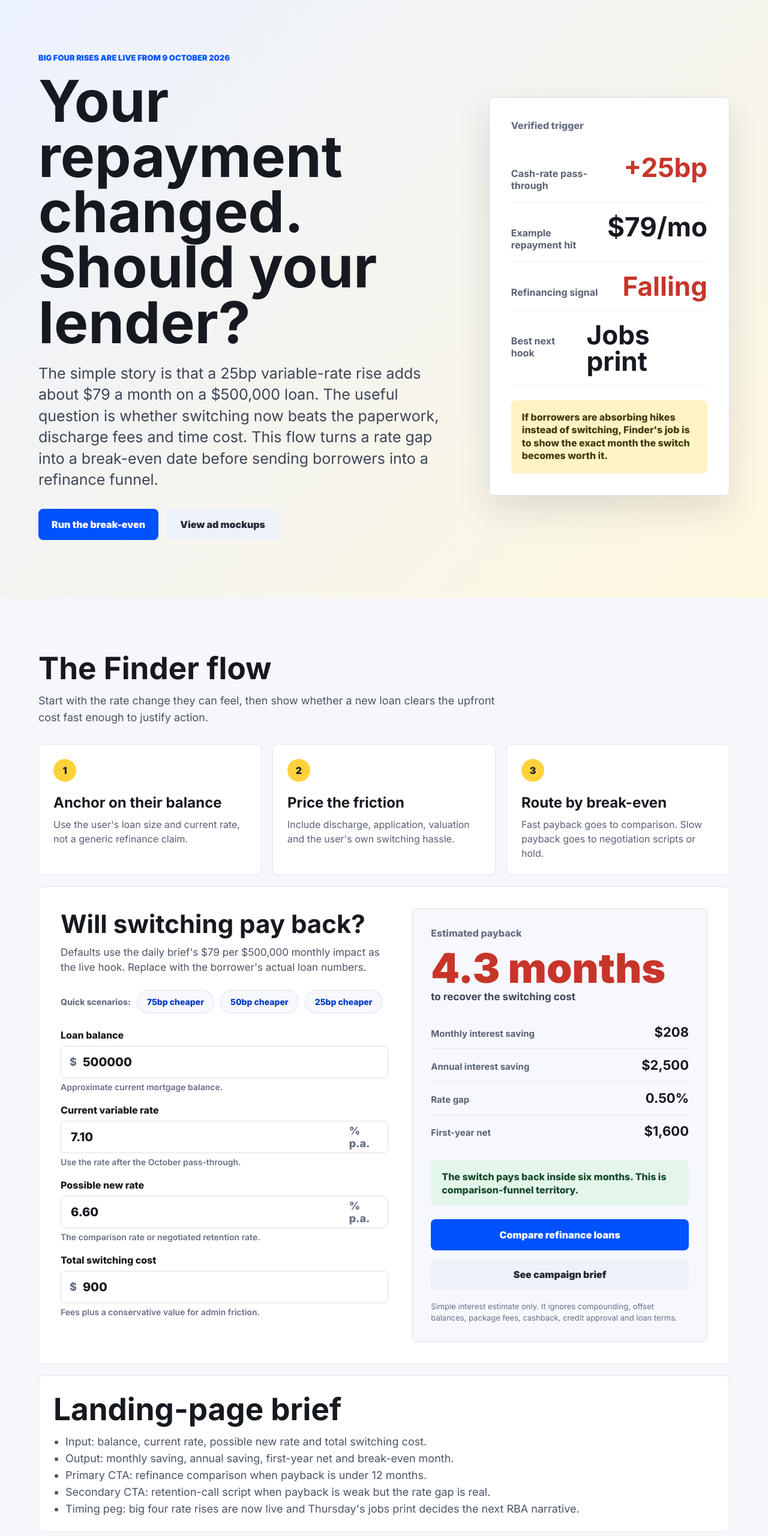
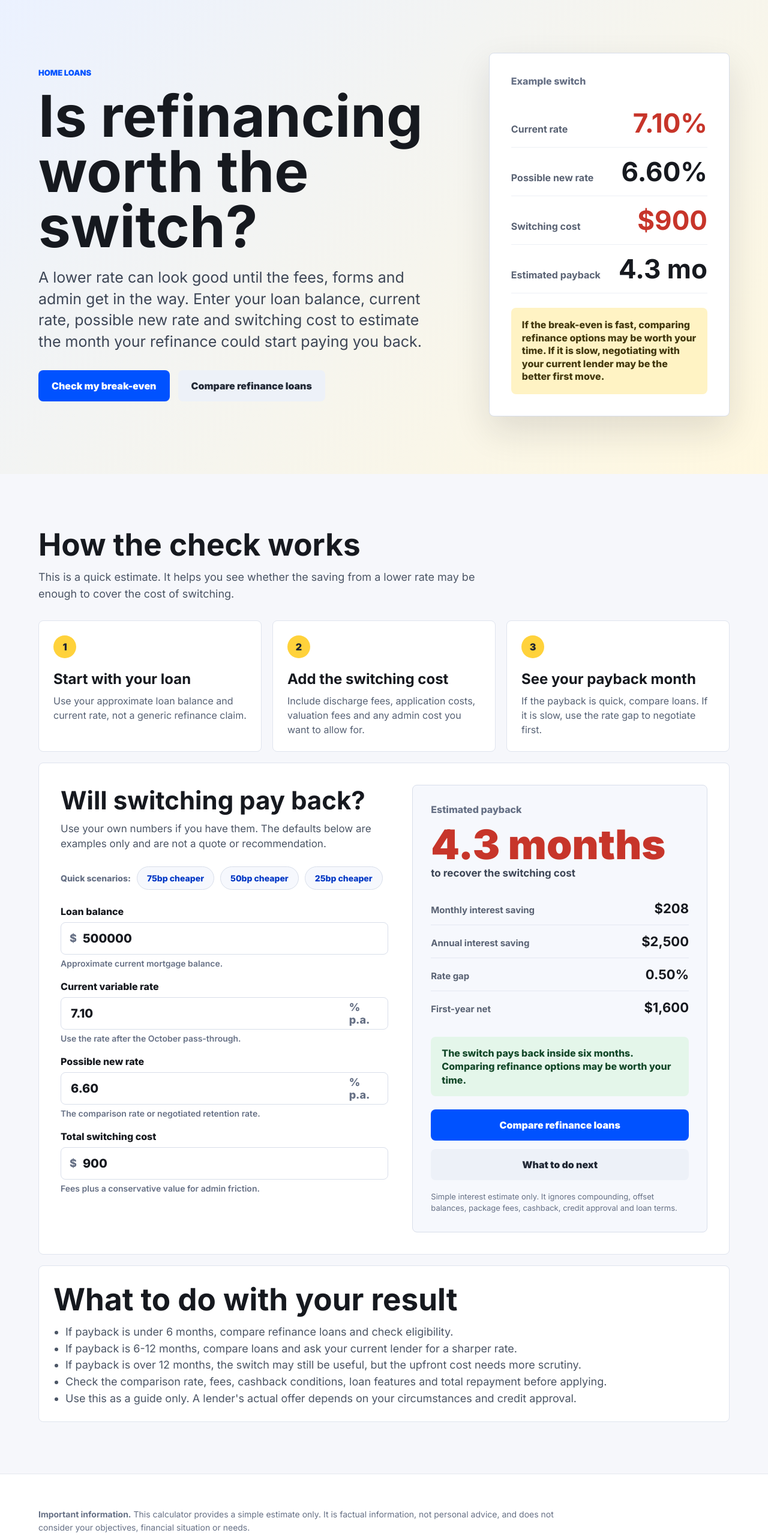
Before and after one commit to Schebesta/inflation-bill-check, a website: page switch-break-even/index.html in a window 1280 px wide. Shown: the part 80-2640 px from the top of the page at 60% size. Drawn offline with Linux system fonts and the light colour scheme.

Commit message:
Make switch break-even page customer ready

```diff
--- a/switch-break-even/index.html
+++ b/switch-break-even/index.html
@@ -3,10 +3,10 @@
   <head>
     <meta charset="utf-8" />
     <meta name="viewport" content="width=device-width, initial-scale=1" />
-    <title>Switch Break-Even Check - is refinancing worth it?</title>
+    <title>Switch Break-Even Check | Finder</title>
     <meta
       name="description"
-      content="A draft Finder campaign page helping mortgage holders calculate whether a refinance saving is worth the switching friction."
+      content="Use Finder's switch break-even check to estimate whether a lower home loan rate could pay back the cost and effort of refinancing."
     />
     <meta name="robots" content="noindex, nofollow" />
     <link rel="preconnect" href="https://fonts.googleapis.com" />
@@ -23,78 +23,78 @@
     <header class="topbar">
       <a class="brand" href="#top" aria-label="Finder">
         <span class="mark">f</span>
-        Switch Break-Even Check
+        Finder
       </a>
-      <span class="draft">Draft Opportunity Sniper page</span>
+      <span class="draft">Home loan switch check</span>
     </header>
 
     <main id="top">
       <section class="hero">
         <div class="hero-copy">
-          <p class="eyebrow">Big four rises are live from 9 October 2026</p>
-          <h1>Your repayment changed. Should your lender?</h1>
+          <p class="eyebrow">Home loans</p>
+          <h1>Is refinancing worth the switch?</h1>
           <p class="lede">
-            The simple story is that a 25bp variable-rate rise adds about $79 a
-            month on a $500,000 loan. The useful question is whether switching
-            now beats the paperwork, discharge fees and time cost. This flow
-            turns a rate gap into a break-even date before sending borrowers
-            into a refinance funnel.
+            A lower rate can look good until the fees, forms and admin get in
+            the way. Enter your loan balance, current rate, possible new rate
+            and switching cost to estimate the month your refinance could start
+            paying you back.
           </p>
           <div class="actions">
-            <a class="btn primary" href="#checker">Run the break-even</a>
-            <a class="btn secondary" href="#mockups">View ad mockups</a>
+            <a class="btn primary" href="#checker">Check my break-even</a>
+            <a class="btn secondary" href="https://www.finder.com.au/home-loans/refinance-home-loans">Compare refinance loans</a>
           </div>
         </div>
 
-        <aside class="snapshot" aria-label="Market snapshot">
-          <p class="label">Verified trigger</p>
+        <aside class="snapshot" aria-label="Switching snapshot">
+          <p class="label">Example switch</p>
           <div class="metric danger">
-            <span>Cash-rate pass-through</span>
-            <strong>+25bp</strong>
+            <span>Current rate</span>
+            <strong>7.10%</strong>
           </div>
           <div class="metric">
-            <span>Example repayment hit</span>
-            <strong>$79/mo</strong>
+            <span>Possible new rate</span>
+            <strong>6.60%</strong>
           </div>
           <div class="metric danger">
-            <span>Refinancing signal</span>
-            <strong>Falling</strong>
+            <span>Switching cost</span>
+            <strong>$900</strong>
           </div>
           <div class="metric">
-            <span>Best next hook</span>
-            <strong>Jobs print</strong>
+            <span>Estimated payback</span>
+            <strong>4.3 mo</strong>
           </div>
           <p class="callout">
-            If borrowers are absorbing hikes instead of switching, Finder's job
-            is to show the exact month the switch becomes worth it.
+            If the break-even is fast, comparing refinance options may be worth
+            your time. If it is slow, negotiating with your current lender may
+            be the better first move.
           </p>
         </aside>
       </section>
 
       <section class="checker" id="checker">
         <div class="section-head">
-          <h2>The Finder flow</h2>
+          <h2>How the check works</h2>
           <p>
-            Start with the rate change they can feel, then show whether a new
-            loan clears the upfront cost fast enough to justify action.
+            This is a quick estimate. It helps you see whether the saving from a
+            lower rate may be enough to cover the cost of switching.
           </p>
         </div>
 
         <div class="steps">
           <article>
             <span class="num">1</span>
-            <h3>Anchor on their balance</h3>
-            <p>Use the user's loan size and current rate, not a generic refinance claim.</p>
+            <h3>Start with your loan</h3>
+            <p>Use your approximate loan balance and current rate, not a generic refinance claim.</p>
           </article>
           <article>
             <span class="num">2</span>
-            <h3>Price the friction</h3>
-            <p>Include discharge, application, valuation and the user's own switching hassle.</p>
+            <h3>Add the switching cost</h3>
+            <p>Include discharge fees, application costs, valuation fees and any admin cost you want to allow for.</p>
           </article>
           <article>
             <span class="num">3</span>
-            <h3>Route by break-even</h3>
-            <p>Fast payback goes to comparison. Slow payback goes to negotiation scripts or hold.</p>
+            <h3>See your payback month</h3>
+            <p>If the payback is quick, compare loans. If it is slow, use the rate gap to negotiate first.</p>
           </article>
         </div>
 
@@ -102,8 +102,8 @@
           <form id="switch-form" novalidate>
             <h2>Will switching pay back?</h2>
             <p class="hint">
-              Defaults use the daily brief's $79 per $500,000 monthly impact as
-              the live hook. Replace with the borrower's actual loan numbers.
+              Use your own numbers if you have them. The defaults below are
+              examples only and are not a quote or recommendation.
             </p>
 
             <div class="presets">
@@ -183,13 +183,13 @@
             </ul>
 
             <p class="verdict" id="out-verdict">
-              The switch pays back inside six months. This is comparison-funnel
-              territory, not another awareness article.
+              The switch pays back inside six months. Comparing refinance
+              options may be worth your time.
             </p>
 
             <div class="actions">
               <a class="btn primary" href="https://www.finder.com.au/home-loans/refinance-home-loans">Compare refinance loans</a>
-              <a class="btn secondary" href="#brief">See campaign brief</a>
+              <a class="btn secondary" href="#brief">What to do next</a>
             </div>
 
             <p class="fineprint">
@@ -200,49 +200,29 @@
         </div>
 
         <div class="calculator-brief" id="brief">
-          <h2>Landing-page brief</h2>
+          <h2>What to do with your result</h2>
           <ul>
-            <li>Input: balance, current rate, possible new rate and total switching cost.</li>
-            <li>Output: monthly saving, annual saving, first-year net and break-even month.</li>
-            <li>Primary CTA: refinance comparison when payback is under 12 months.</li>
-            <li>Secondary CTA: retention-call script when payback is weak but the rate gap is real.</li>
-            <li>Timing peg: big four rate rises are now live and Thursday's jobs print decides the next RBA narrative.</li>
+            <li>If payback is under 6 months, compare refinance loans and check eligibility.</li>
+            <li>If payback is 6-12 months, compare loans and ask your current lender for a sharper rate.</li>
+            <li>If payback is over 12 months, the switch may still be useful, but the upfront cost needs more scrutiny.</li>
+            <li>Check the comparison rate, fees, cashback conditions, loan features and total repayment before applying.</li>
+            <li>Use this as a guide only. A lender's actual offer depends on your circumstances and credit approval.</li>
           </ul>
-        </div>
-      </section>
-
-      <section class="mockups" id="mockups">
-        <div class="section-head">
-          <h2>Ad mockups</h2>
-          <p>Square social variants for Meta, Instagram and retargeting.</p>
-        </div>
-
-        <div class="ad-grid">
-          <figure>
-            <img src="assets/ads/ad-1-79-not-decision.png" alt="Ad mockup: The 79 dollar hit is not the decision." width="1080" height="1080" />
-            <figcaption>Variant A - repayment hit</figcaption>
-          </figure>
-          <figure>
-            <img src="assets/ads/ad-2-break-even.png" alt="Ad mockup: Know the month switching pays back." width="1080" height="1080" />
-            <figcaption>Variant B - break-even month</figcaption>
-          </figure>
-          <figure>
-            <img src="assets/ads/ad-3-refi-falling.png" alt="Ad mockup: Borrowers are absorbing hikes, not switching." width="1080" height="1080" />
-            <figcaption>Variant C - refi friction</figcaption>
-          </figure>
         </div>
       </section>
     </main>
 
     <footer class="page-footer">
       <p>
-        <strong>Draft test asset.</strong> Built for Opportunity Sniper. Not a
-        published Finder page and not financial advice.
+        <strong>Important information.</strong> This calculator provides a
+        simple estimate only. It is factual information, not personal advice,
+        and does not consider your objectives, financial situation or needs.
       </p>
       <p>
-        Creative hook uses the 9 October 2026 rate-rise moment and the daily
-        brief's refinancing-volume read. Verify all figures against current
-        Finder product data before real spend.
+        Results are not guaranteed. Actual savings depend on your loan balance,
+        rate, fees, loan term, credit approval, lender criteria and product
+        features. Before switching, read the relevant terms and consider whether
+        the product is right for you.
       </p>
     </footer>
 
@@ -293,24 +273,24 @@
             outCaption.textContent = "the new rate is not lower";
             outVerdict.classList.add("is-danger");
             outVerdict.textContent =
-              "This is not a refinance lead. Route to rate negotiation, product review or hold.";
+              "The new rate is not lower than your current rate. Refinancing for rate alone may not make sense.";
           } else if (months <= 6) {
             outMonths.textContent = months.toFixed(1) + " months";
             outCaption.textContent = "to recover the switching cost";
             outVerdict.classList.add("is-clear");
             outVerdict.textContent =
-              "The switch pays back inside six months. This is comparison-funnel territory.";
+              "The switch pays back inside six months. Comparing refinance options may be worth your time.";
           } else if (months <= 12) {
             outMonths.textContent = months.toFixed(1) + " months";
             outCaption.textContent = "to recover the switching cost";
             outVerdict.textContent =
-              "The switch pays back within a year. Show refinance options and a retention-call script.";
+              "The switch pays back within a year. Compare options, then ask your current lender whether they can match the rate.";
           } else {
             outMonths.textContent = months.toFixed(1) + " months";
             outCaption.textContent = "to recover the switching cost";
             outVerdict.classList.add("is-danger");
             outVerdict.textContent =
-              "The break-even is slow. Keep the lead warm, but sell the negotiation script first.";
+              "The break-even is slow. You may want to negotiate first or wait until the rate gap is larger.";
           }
         }
 
```
Also changed, not shown: README.md.
